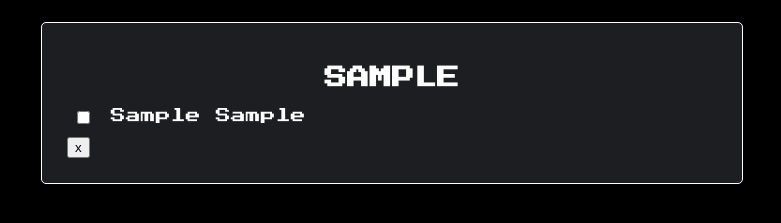
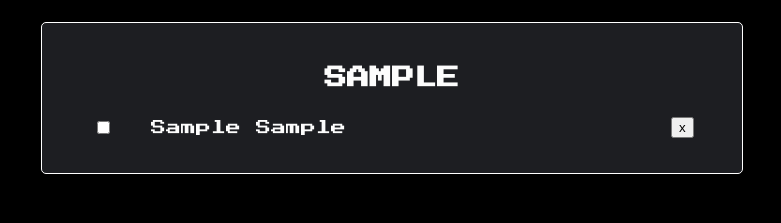
Before and after one commit to BnCCarvalho/desafio7dias, a plain HTML site: page Desafio dia 5/index.html in a window 1280 px wide. Both pictures are taken after typing "Sample", "Sample", "Sample" into the empty fields and a click on the button "Adicionar". Shown: the part 359-582 px from the top of the page, without its empty margins (248-1029 px from the left). Drawn offline with Linux system fonts and the light colour scheme.

Commit message:
Costumização dos novos elementos (dia 6)

```diff
--- a/Desafio dia 5/style.css
+++ b/Desafio dia 5/style.css
@@ -21,7 +21,7 @@ p {
   margin: 10px 0px 0px 0px;
 }
 
-button {
+#btnAdicionar {
   margin-top: 10px;
 }
 
@@ -64,3 +64,12 @@ button {
 #listaCompras div label {
   flex-basis: 80%;
 }
+
+.setor {
+  display: flex;
+  flex-direction: column;
+}
+
+.itemDiv {
+  align-items: center;
+}
```
